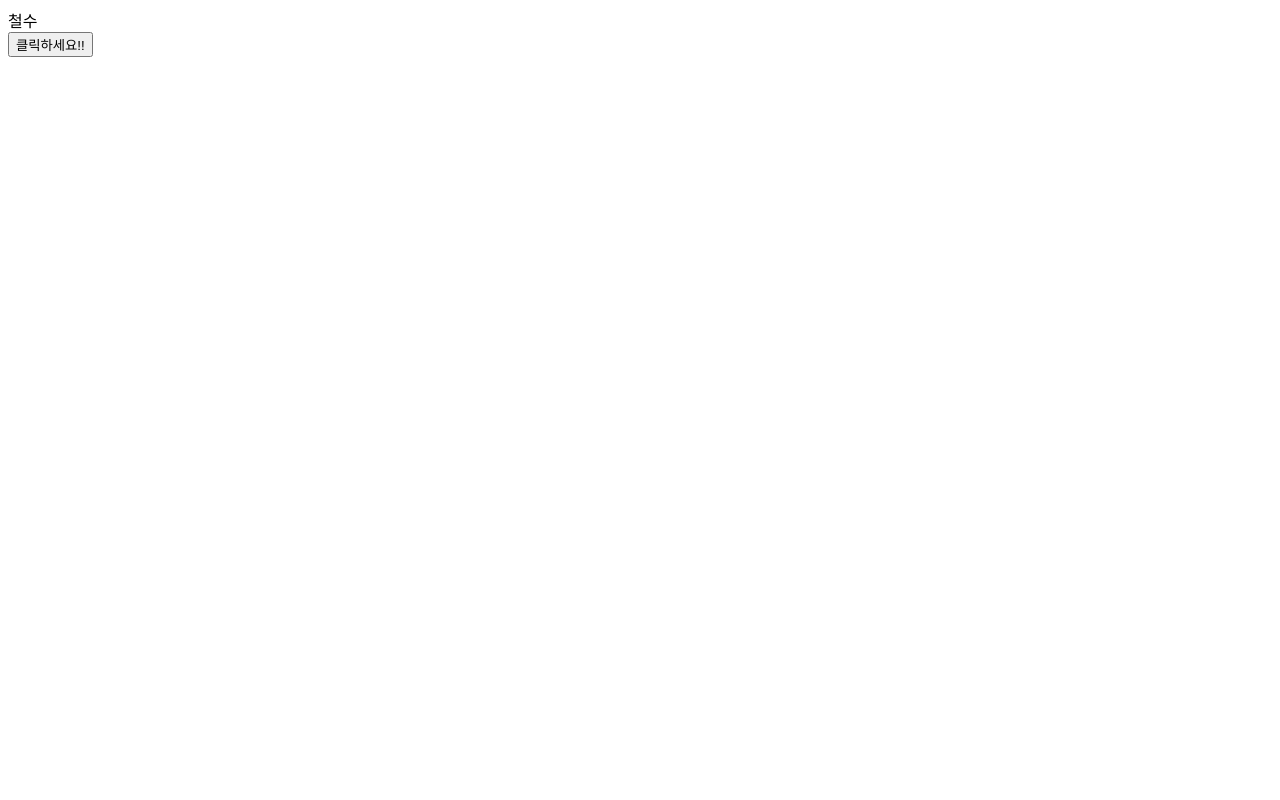
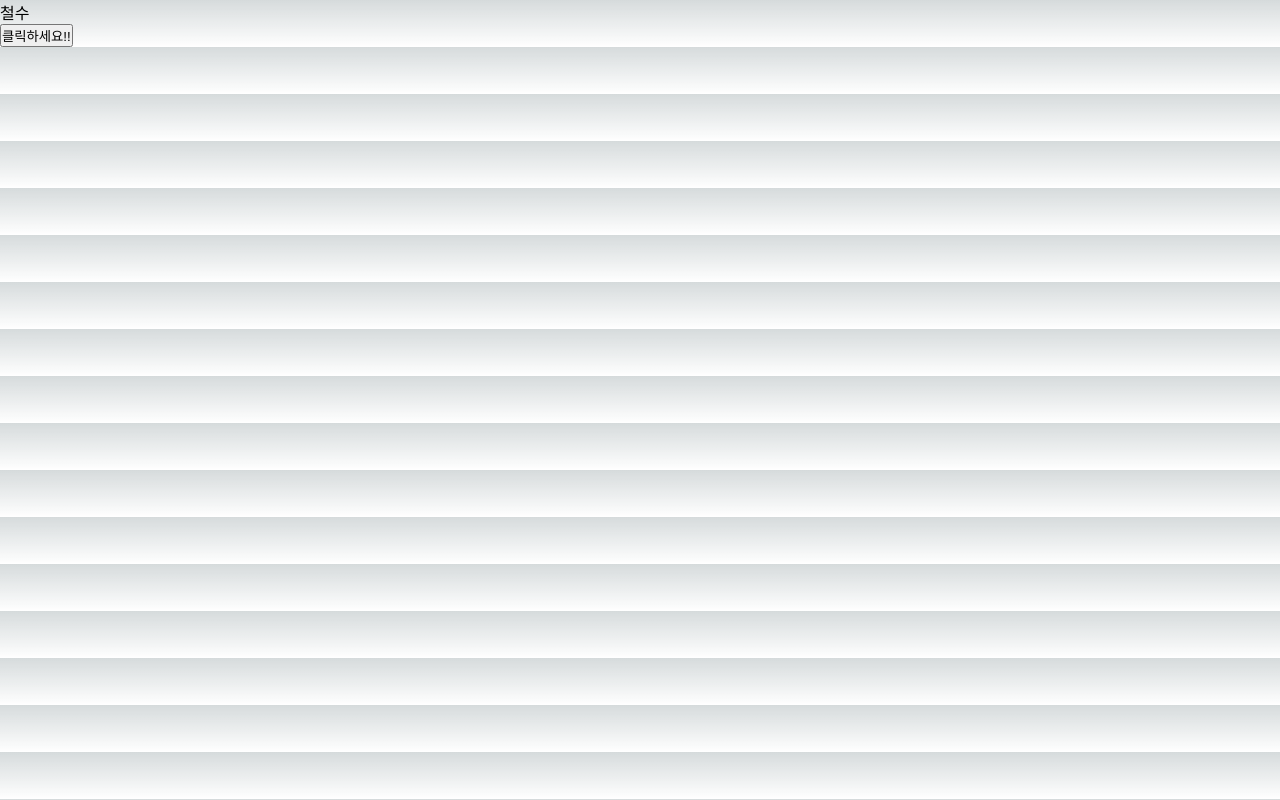
Before and after one commit to 1myeji/NextJS-GraphQl, a Next.js app: page /01-01-qqq in a window 1280 px wide. Built offline with nearby package versions, Linux system fonts and the light colour scheme.

Commit message:
Day11. eslint, prettier

```diff
--- a/pages/_app.js
+++ b/pages/_app.tsx
@@ -1,6 +1,8 @@
+import '../styles/globals.css';
 import { ApolloProvider, ApolloClient, InMemoryCache } from '@apollo/client';
+import { AppProps } from 'next/app';
 
-export default function App({ Component, pageProps }) {
+export default function App({ Component }: AppProps) {
   const client = new ApolloClient({
     uri: 'http://practice.codebootcamp.co.kr/graphql',
     cache: new InMemoryCache(), // 나중에 하기
@@ -8,7 +10,7 @@ export default function App({ Component, pageProps }) {
 
   return (
     <ApolloProvider client={client}>
-      <Component {...pageProps} />
+      <Component />
     </ApolloProvider>
   );
 }
```
Also changed, not shown: package.json (+8 -1 lines), .eslintrc.js (added), .prettierrc.json (added), pages/index.tsx (renamed from pages/index.js), 1 other file (tests, documents, lock files or other folders).
